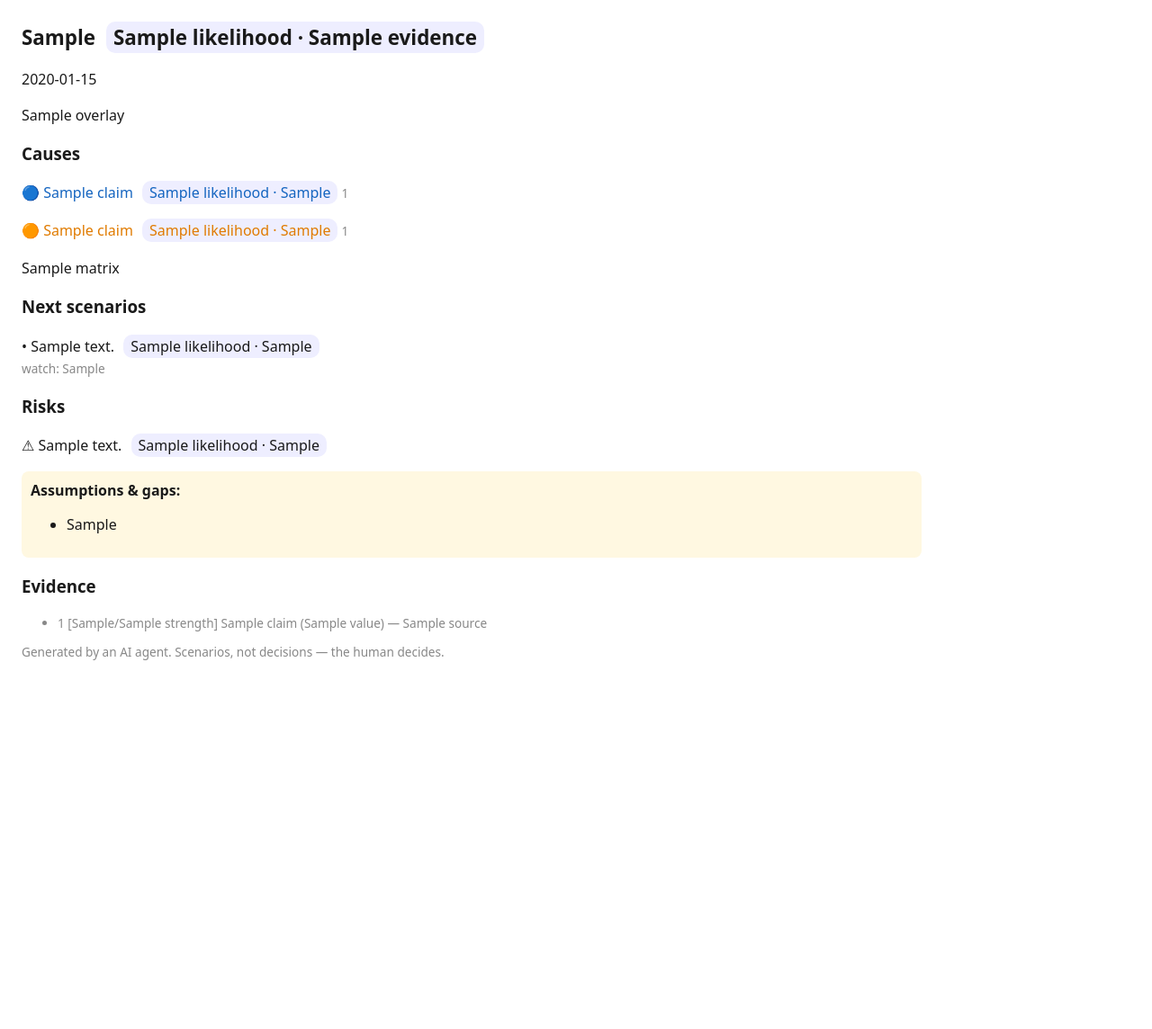
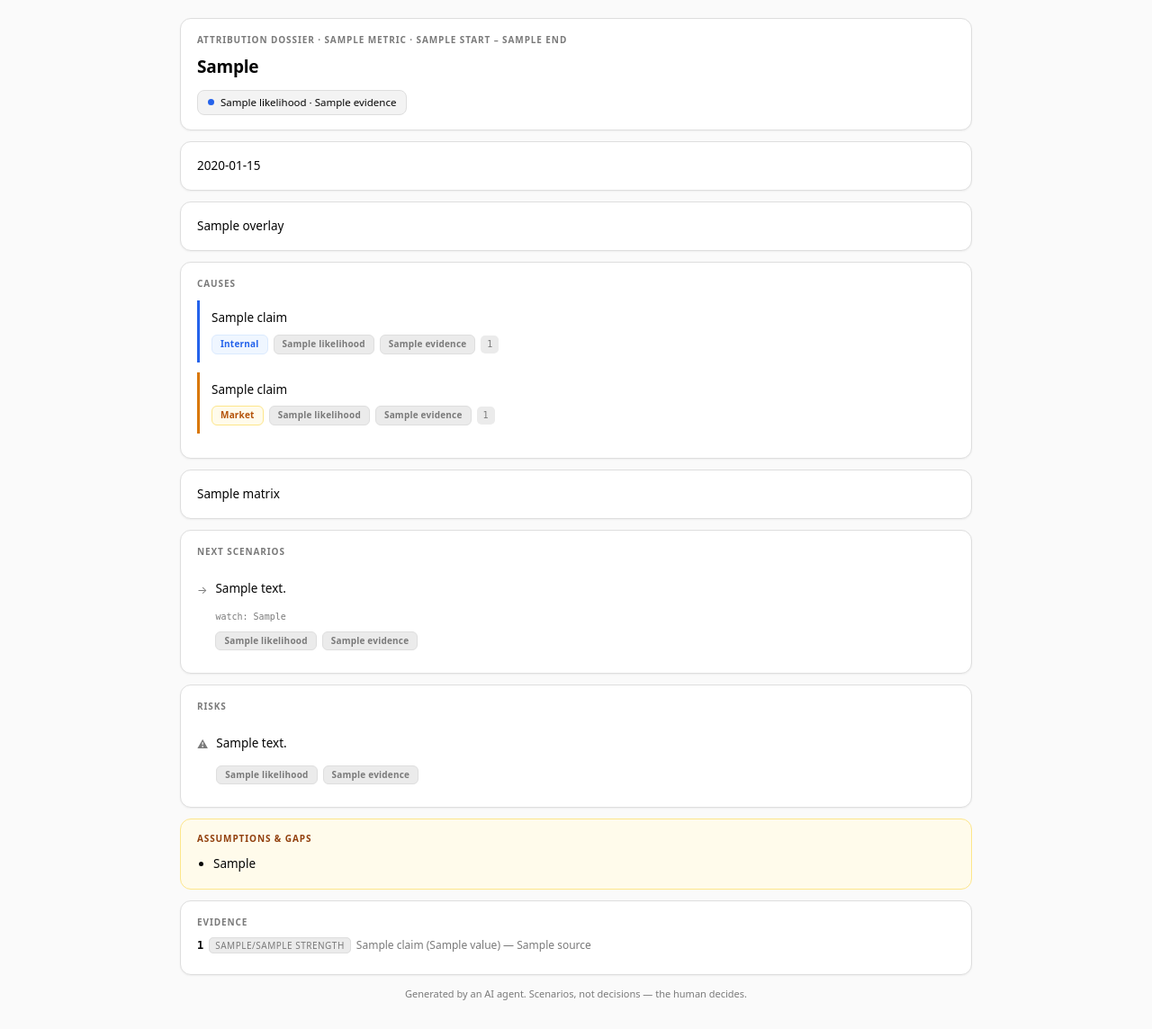
Before and after one commit to hungdhn-vng/game-attribution-agent, a Python web app: template src/gaa/core/render/templates/report.html.j2 in a window 1280 px wide. Shown: the whole page at 90% size. Before the commit the page ends 734 px from the top, so only its background shows below. Run offline with Jinja, Linux system fonts and the light colour scheme; the template is opened without the code that fills it: most values are stand-ins (such as "Sample title", 1, 10 or a date in 2020).

Commit message:
feat(render): app-native card dossier + light/dark theme system + chart relayout
Co-Authored-By: Claude Sonnet 4.6 <noreply@anthropic.com>

```diff
--- a/src/gaa/core/render/templates/report.html.j2
+++ b/src/gaa/core/render/templates/report.html.j2
@@ -1,36 +1,160 @@
-<!doctype html><html lang="en"><head><meta charset="utf-8">
+<!doctype html><html lang="en" data-theme="light"><head><meta charset="utf-8">
+<meta name="viewport" content="width=device-width, initial-scale=1">
 <title>{{ h.main_story }}</title>
 <script>{{ plotlyjs|safe }}</script>
 <style>
- body{font-family:system-ui,Arial;margin:24px;color:#1a1a1a;max-width:1000px}
- .headline{font-size:1.4em;font-weight:700;margin:8px 0}
- .badge{display:inline-block;padding:2px 8px;border-radius:10px;background:#eef;margin-left:6px}
- .internal{color:#1565c0}.market{color:#e07b00}
- .cite{color:#888;font-size:.85em}.gaps{background:#fff8e1;padding:10px;border-radius:8px}
- .chart{margin:18px 0}
-</style></head><body>
- <div class="headline">{{ h.main_story }}
-   <span class="badge">{{ h.confidence.likelihood }} · {{ h.confidence.evidence_quality }} evidence</span></div>
- <div class="chart">{{ charts.timeseries|safe }}</div>
- <div class="chart">{{ charts.overlay|safe }}</div>
- <h3>Causes</h3>
- {% for c in h.causes.internal %}<p class="internal">🔵 {{ c.claim }}
-   <span class="badge">{{ c.likelihood }} · {{ c.evidence_quality }}</span>
-   <span class="cite">{{ c.evidence_ids|join(', ') }}</span></p>{% endfor %}
- {% for c in h.causes.market %}<p class="market">🟠 {{ c.claim }}
-   <span class="badge">{{ c.likelihood }} · {{ c.evidence_quality }}</span>
-   <span class="cite">{{ c.evidence_ids|join(', ') }}</span></p>{% endfor %}
- <div class="chart">{{ charts.matrix|safe }}</div>
- {% if h.scenarios %}<h3>Next scenarios</h3>
- {% for s in h.scenarios %}<p>• {{ s.description }}
-   <span class="badge">{{ s.likelihood }} · {{ s.evidence_quality }}</span>
-   {% if s.signals_to_watch %}<br><span class="cite">watch: {{ s.signals_to_watch|join('; ') }}</span>{% endif %}</p>{% endfor %}{% endif %}
- {% if h.risks %}<h3>Risks</h3>{% for r in h.risks %}<p>⚠ {{ r.description }}
-   <span class="badge">{{ r.likelihood }} · {{ r.evidence_quality }}</span></p>{% endfor %}{% endif %}
- {% if h.assumptions_and_gaps %}<div class="gaps"><b>Assumptions &amp; gaps:</b>
-   <ul>{% for g in h.assumptions_and_gaps %}<li>{{ g }}</li>{% endfor %}</ul></div>{% endif %}
- <h3>Evidence</h3>
- <ul class="cite">{% for e in h.evidence %}<li>{{ e.id }} [{{ e.source_type }}/{{ e.strength }}]
-   {{ e.claim }} ({{ e.value }}) — {{ e.source }}</li>{% endfor %}</ul>
- <p class="cite">Generated by an AI agent. Scenarios, not decisions — the human decides.</p>
+ :root{
+   --bg:oklch(0.985 0 0); --fg:oklch(0.12 0 0); --card:oklch(1 0 0);
+   --muted:oklch(0.94 0 0); --mfg:oklch(0.58 0 0); --border:oklch(0.9 0 0);
+   --secondary:oklch(0.965 0 0);
+   --blue:#2563eb; --blue-bg:#eff6ff; --blue-bd:#dbeafe;
+   --amber:#b45309; --amber-ln:#d97706; --amber-bg:#fffbeb; --amber-bd:#fde68a;
+   --warn-bg:#fffbeb; --warn-bd:#fde68a; --warn-fg:#92400e;
+   --shadow:0 1px 2px rgba(0,0,0,.05);
+ }
+ html[data-theme="dark"]{
+   --bg:oklch(0.195 0 0); --fg:oklch(0.94 0 0); --card:oklch(0.225 0 0);
+   --muted:oklch(0.165 0 0); --mfg:oklch(0.6 0 0); --border:oklch(0.27 0 0);
+   --secondary:oklch(0.26 0 0);
+   --blue:#60a5fa; --blue-bg:rgba(96,165,250,.13); --blue-bd:rgba(96,165,250,.32);
+   --amber:#fbbf24; --amber-ln:#f59e0b; --amber-bg:rgba(251,191,36,.12); --amber-bd:rgba(251,191,36,.3);
+   --warn-bg:rgba(251,191,36,.1); --warn-bd:rgba(251,191,36,.28); --warn-fg:#fcd34d;
+   --shadow:0 1px 2px rgba(0,0,0,.3);
+ }
+ *{box-sizing:border-box}
+ body{margin:0;padding:20px;background:var(--bg);color:var(--fg);
+   font-family:"Geist",ui-sans-serif,system-ui,-apple-system,"Segoe UI",sans-serif;
+   font-size:13.5px;line-height:1.55;-webkit-font-smoothing:antialiased}
+ .wrap{max-width:880px;margin:0 auto}
+ .card{background:var(--card);border:1px solid var(--border);border-radius:12px;
+   padding:16px 18px;margin-bottom:12px;box-shadow:var(--shadow)}
+ .lbl{font-size:10px;letter-spacing:.09em;text-transform:uppercase;color:var(--mfg);
+   font-weight:600;margin-bottom:9px}
+ .headline{font-size:19px;line-height:1.34;font-weight:600;letter-spacing:-0.012em;margin:0}
+ .conf{display:inline-flex;align-items:center;gap:7px;margin-top:13px;font-size:11.5px;
+   font-weight:500;padding:4px 11px;background:var(--secondary);border:1px solid var(--border);
+   border-radius:8px;color:var(--fg)}
+ .conf .dot{width:7px;height:7px;border-radius:50%;background:var(--blue)}
+ .cause{border-left:3px solid;padding:9px 0 9px 13px;margin:11px 0}
+ .cause:first-of-type{margin-top:0}
+ .cause.i{border-color:var(--blue)} .cause.m{border-color:var(--amber-ln)}
+ .cause p{margin:0}
+ .meta{margin-top:8px;display:flex;flex-wrap:wrap;gap:6px;align-items:center}
+ .tag{display:inline-block;font-size:10px;font-weight:600;padding:2px 9px;border-radius:6px;letter-spacing:.02em}
+ .tag.i{background:var(--blue-bg);color:var(--blue);border:1px solid var(--blue-bd)}
+ .tag.m{background:var(--amber-bg);color:var(--amber);border:1px solid var(--amber-bd)}
+ .tag.n{background:var(--muted);color:var(--mfg);border:1px solid var(--border)}
+ .cite{font-family:ui-monospace,"Geist Mono",monospace;font-size:10px;color:var(--mfg);
+   background:var(--muted);padding:2px 7px;border-radius:5px}
+ .scen,.risk{display:flex;gap:9px;margin:9px 0;align-items:baseline}
+ .scen:first-of-type,.risk:first-of-type{margin-top:0}
+ .mk{flex:none;color:var(--mfg);font-size:12px;transform:translateY(1px)}
+ .watch{display:block;margin-top:4px;font-family:ui-monospace,monospace;font-size:10px;color:var(--mfg)}
+ .gaps{background:var(--warn-bg);border:1px solid var(--warn-bd);border-radius:12px;
+   padding:14px 18px;margin-bottom:12px}
+ .gaps .lbl{color:var(--warn-fg)}
+ .gaps ul{margin:0;padding-left:18px} .gaps li{margin:3px 0}
+ .ev{font-size:12px;color:var(--mfg);margin:6px 0}
+ .ev b{color:var(--fg);font-family:ui-monospace,monospace;font-weight:600}
+ .ev .src{font-size:10px;text-transform:uppercase;letter-spacing:.05em;background:var(--muted);
+   border:1px solid var(--border);border-radius:5px;padding:1px 6px;margin:0 6px}
+ .foot{font-size:11px;color:var(--mfg);text-align:center;margin-top:4px}
+</style></head>
+<body>
+<div class="wrap">
+
+ <div class="card">
+   <div class="lbl">Attribution dossier · {{ metric }} · {{ start }} – {{ end }}</div>
+   <p class="headline">{{ h.main_story }}</p>
+   <span class="conf"><span class="dot"></span>{{ h.confidence.likelihood }} · {{ h.confidence.evidence_quality }} evidence</span>
+ </div>
+
+ <div class="card">{{ charts.timeseries|safe }}</div>
+ <div class="card">{{ charts.overlay|safe }}</div>
+
+ <div class="card">
+   <div class="lbl">Causes</div>
+   {% for c in h.causes.internal %}
+   <div class="cause i"><p>{{ c.claim }}</p>
+     <div class="meta"><span class="tag i">Internal</span><span class="tag n">{{ c.likelihood }}</span>
+       <span class="tag n">{{ c.evidence_quality }} evidence</span><span class="cite">{{ c.evidence_ids|join(', ') }}</span></div>
+   </div>{% endfor %}
+   {% for c in h.causes.market %}
+   <div class="cause m"><p>{{ c.claim }}</p>
+     <div class="meta"><span class="tag m">Market</span><span class="tag n">{{ c.likelihood }}</span>
+       <span class="tag n">{{ c.evidence_quality }} evidence</span><span class="cite">{{ c.evidence_ids|join(', ') }}</span></div>
+   </div>{% endfor %}
+ </div>
+
+ <div class="card">{{ charts.matrix|safe }}</div>
+
+ {% if h.scenarios %}
+ <div class="card">
+   <div class="lbl">Next scenarios</div>
+   {% for s in h.scenarios %}
+   <div class="scen"><span class="mk">→</span><div><p>{{ s.description }}</p>
+     {% if s.signals_to_watch %}<span class="watch">watch: {{ s.signals_to_watch|join('; ') }}</span>{% endif %}
+     <div class="meta"><span class="tag n">{{ s.likelihood }}</span><span class="tag n">{{ s.evidence_quality }} evidence</span></div>
+   </div></div>{% endfor %}
+ </div>{% endif %}
+
+ {% if h.risks %}
+ <div class="card">
+   <div class="lbl">Risks</div>
+   {% for r in h.risks %}
+   <div class="risk"><span class="mk">⚠</span><div><p>{{ r.description }}</p>
+     <div class="meta"><span class="tag n">{{ r.likelihood }}</span><span class="tag n">{{ r.evidence_quality }} evidence</span></div>
+   </div></div>{% endfor %}
+ </div>{% endif %}
+
+ {% if h.assumptions_and_gaps %}
+ <div class="gaps"><div class="lbl">Assumptions &amp; gaps</div>
+   <ul>{% for g in h.assumptions_and_gaps %}<li>{{ g }}</li>{% endfor %}</ul>
+ </div>{% endif %}
+
+ {% if h.evidence %}
+ <div class="card">
+   <div class="lbl">Evidence</div>
+   {% for e in h.evidence %}<div class="ev"><b>{{ e.id }}</b><span class="src">{{ e.source_type }}/{{ e.strength }}</span>{{ e.claim }} ({{ e.value }}) — {{ e.source }}</div>{% endfor %}
+ </div>{% endif %}
+
+ <p class="foot">Generated by an AI agent. Scenarios, not decisions — the human decides.</p>
+
+</div>
+
+<script>
+ var CHART_IDS = ["gaa-chart-timeseries", "gaa-chart-overlay", "gaa-chart-matrix"];
+ var PATCH = {
+   light: {paper_bgcolor:"rgba(0,0,0,0)", plot_bgcolor:"rgba(0,0,0,0)", "font.color":"#1f1f1f",
+     "xaxis.gridcolor":"#e7e5e4", "yaxis.gridcolor":"#e7e5e4", "xaxis.color":"#8a8a8a", "yaxis.color":"#8a8a8a",
+     "xaxis.linecolor":"#e3e3e3", "yaxis.linecolor":"#e3e3e3",
+     "xaxis.zerolinecolor":"#e7e5e4", "yaxis.zerolinecolor":"#e7e5e4", "legend.font.color":"#57534e"},
+   dark: {paper_bgcolor:"rgba(0,0,0,0)", plot_bgcolor:"rgba(0,0,0,0)", "font.color":"#ededed",
+     "xaxis.gridcolor":"#3d3d3d", "yaxis.gridcolor":"#3d3d3d", "xaxis.color":"#919191", "yaxis.color":"#919191",
+     "xaxis.linecolor":"#3d3d3d", "yaxis.linecolor":"#3d3d3d",
+     "xaxis.zerolinecolor":"#3d3d3d", "yaxis.zerolinecolor":"#3d3d3d", "legend.font.color":"#a0a0a0"}
+ };
+ function applyChartTheme(t, tries) {
+   tries = tries || 0;
+   var ready = window.Plotly && CHART_IDS.every(function(id) {
+     var el = document.getElementById(id); return !el || el.data;
+   });
+   if (!ready && tries < 40) { setTimeout(function(){ applyChartTheme(t, tries + 1); }, 100); return; }
+   CHART_IDS.forEach(function(id) {
+     var el = document.getElementById(id);
+     if (el && el.data) { try { window.Plotly.relayout(el, PATCH[t]); } catch (e) {} }
+   });
+ }
+ function applyTheme(t) {
+   if (t !== "dark" && t !== "light") t = "light";
+   document.documentElement.setAttribute("data-theme", t);
+   applyChartTheme(t);
+ }
+ window.addEventListener("message", function(e) {
+   var d = e.data;
+   if (d && d.type === "gaa-theme") { applyTheme(d.theme); }
+ });
+ applyTheme("light");
+ try { parent.postMessage({ type: "gaa-theme-ready" }, "*"); } catch (e) {}
+</script>
 </body></html>
```
Also changed, not shown: tests/render/test_report.py (+10 -0 lines).
